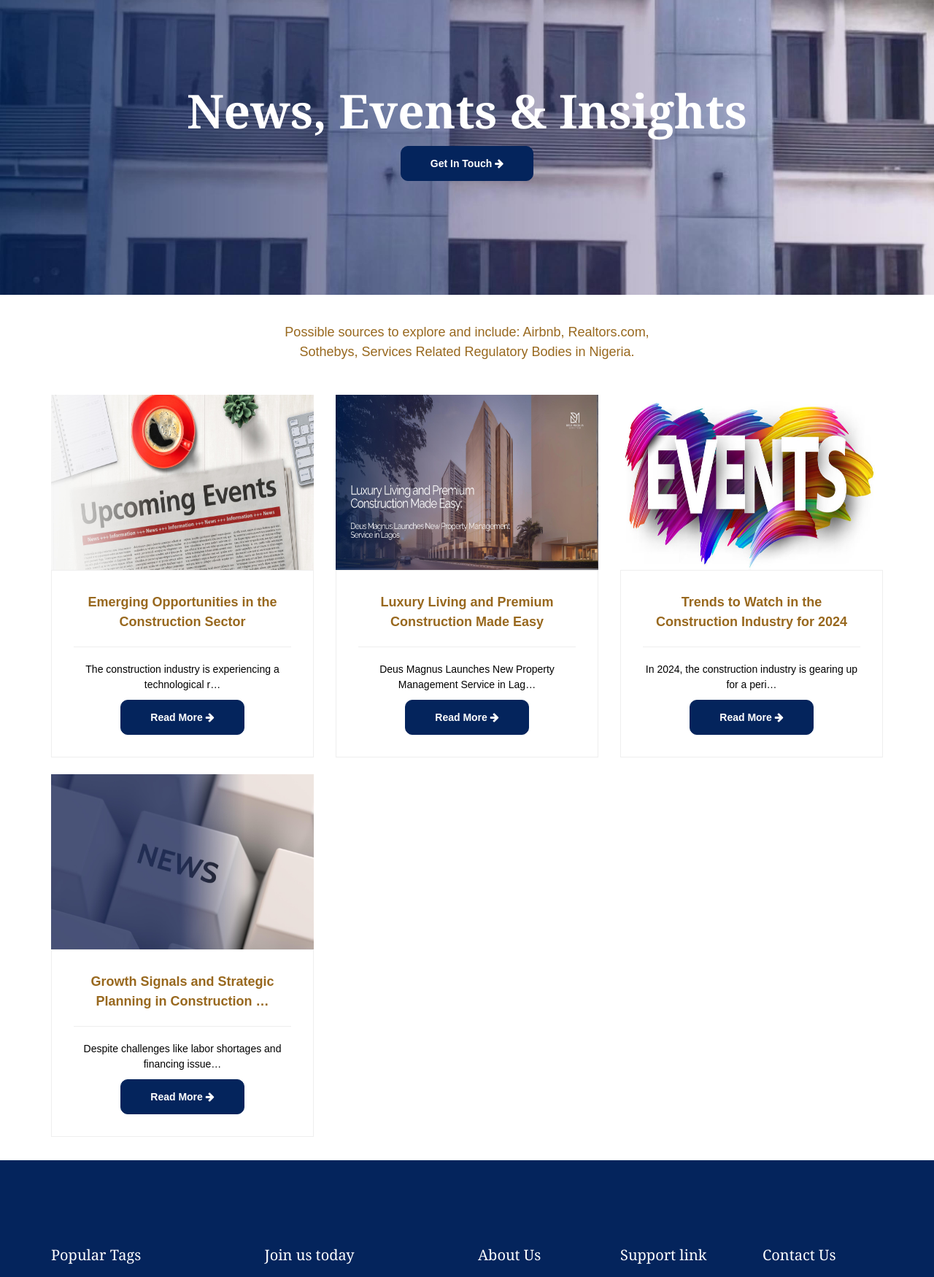
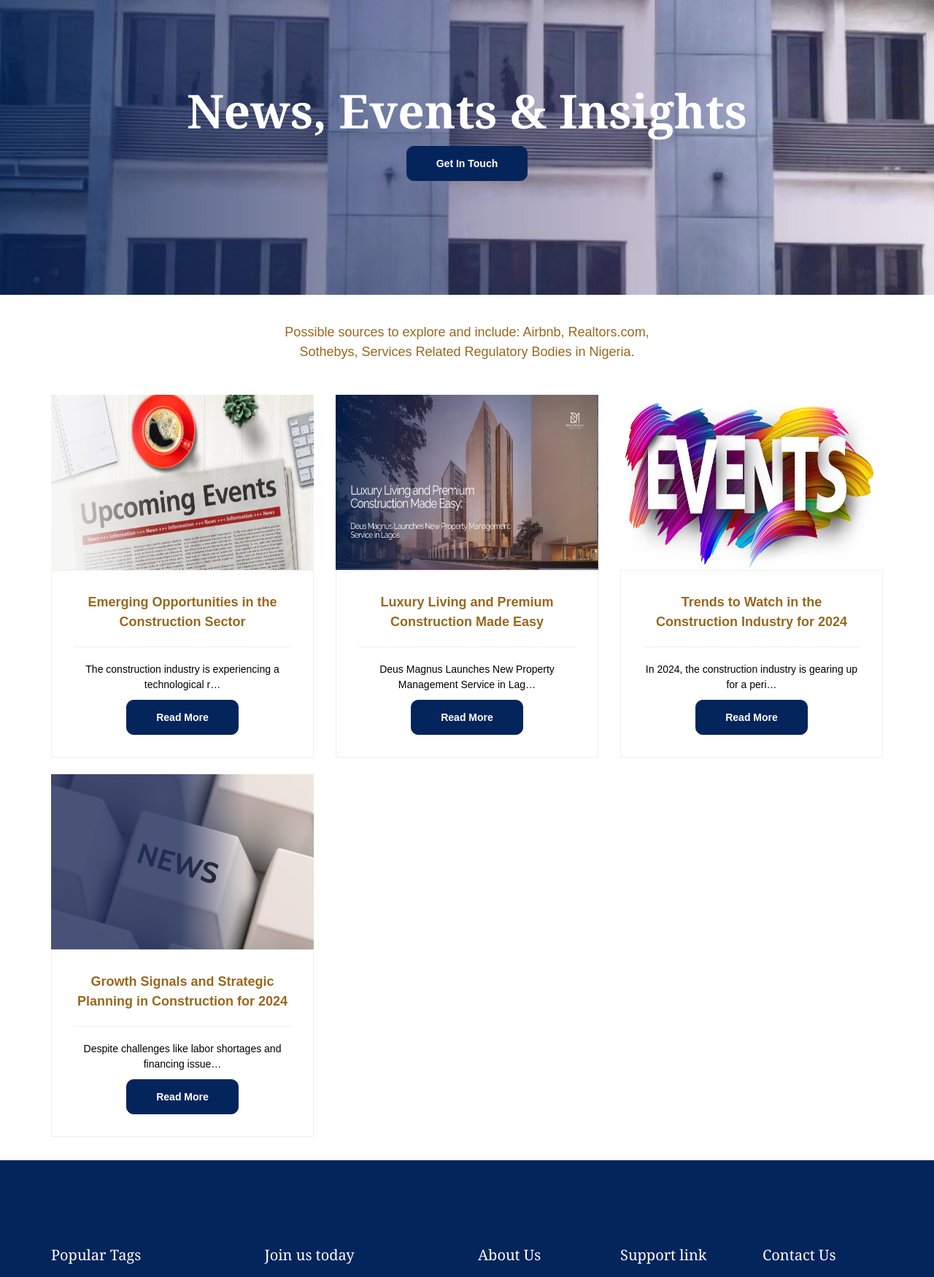
Before and after one commit to godwinumosen/deusmagnus_old_file, a Django app: page /deus_magnus_event/ in a window 1280 px wide. Shown: the part 248-1998 px from the top of the page at 73% size. Run offline with Django 5.2, Linux system fonts and the light colour scheme; data comes from the database, SQL or seed files in the repository; both versions use the stored data as it was after the commit; some libraries are stand-ins or nearby versions; some web fonts are replaced.

```diff
--- a/templates/deus_magnus/deus_magnus_event_article.html
+++ b/templates/deus_magnus/deus_magnus_event_article.html
@@ -10,7 +10,7 @@
         <div class="row">
             <div class="col-md-12">
                 <div class="tagline-message page-title text-center"><br><br>
-                    <h3>{{ object.deus_magnus_event_title }}</h3>
+                    <h3>Dues Magnus</h3>
                 </div>
             </div><!-- end col -->
         </div><!-- end row -->
@@ -21,7 +21,7 @@
 <div class="container">
 <div class="boxed">
 <div class="row">
-    <div class="col-md-8">
+    <div class="col-md-13">
         <div class="content blog-list">
             <div class="blog-wrapper clearfix">
                 <div class="blog-meta">
--- a/templates/deus_magnus/deus_magnus_events.html
+++ b/templates/deus_magnus/deus_magnus_events.html
@@ -9,7 +9,7 @@
             <div class="col-md-12">
                 <div class="tagline-message event-title text-center">
                     <h3>News, Events & Insights</h3>
-                    <a href="{% url 'contact' %}" class="btn btn-primary"style="border-radius: 10px;">Get in Touch <i class="fa fa-arrow-right"></i></a>
+                    <a href="{% url 'contact' %}" class="btn btn-primary"style="border-radius: 10px;">Get in Touch</a>
                 </div>
             </div><!-- end col -->
         </div><!-- end row -->
@@ -34,12 +34,12 @@
                     </div><!-- end box -->
                     <div class="teamdesc">
                         <a href="{% url 'events_article_detail' post.pk %}">
-                        <h4 style="color: #98681e;">{{ post.deus_magnus_event_title|truncatechars:55}}</h4>
+                        <h4 style="color: #98681e;">{{ post.deus_magnus_event_title}}</h4>
                         </a>
                         <hr>
                         <h5>{{ post.deus_magnus_event_description|truncatechars:60 }}</h5>
                         <div class="btn-wrapper">
-                            <a href="{% url 'events_article_detail' post.pk %}"class="btn btn-primary"style="border-radius: 10px;">Read More <i class="fa fa-arrow-right"></i></a>
+                            <a href="{% url 'events_article_detail' post.pk %}"class="btn btn-primary"style="border-radius: 10px;">Read More</a>
                         </div>
                     </div><!-- end teamdesc -->
                 </div><!-- end teammembers --><br>
--- a/templates/deus_magnus/sub_video_detail.html
+++ b/templates/deus_magnus/sub_video_detail.html
@@ -44,7 +44,7 @@
                             </div><!-- end desc -->
                         </div><!-- end blog -->
                         <div class="btn-wrapper">
-                            <a href=""onclick="history.back(); return false;" class="btn btn-primary"style="border-radius: 10px;"><i class="fa fa-arrow-left"> Back Page</i></a>
+                            <a href=""onclick="history.back(); return false;" class="btn btn-primary"style="border-radius: 10px;"> Back Page</a>
                         </div>
                     </div><!-- end content -->
                 </div><!-- end col -->
--- a/templates/deus_magnus/sub_video_img_detail.html
+++ b/templates/deus_magnus/sub_video_img_detail.html
@@ -40,7 +40,7 @@
                             </div><!-- end desc -->
                         </div><!-- end blog -->
                     <div class="btn-wrapper">
-                        <a href=""onclick="history.back(); return false;" class="btn btn-primary"style="border-radius: 10px;"><i class="fa fa-arrow-left"> Back </i></a>
+                        <a href=""onclick="history.back(); return false;" class="btn btn-primary"style="border-radius: 10px;"> Back</a>
                     </div>
                     </div><!-- end content -->
                 </div><!-- end col -->
```
Also changed, not shown: db.sqlite3.
